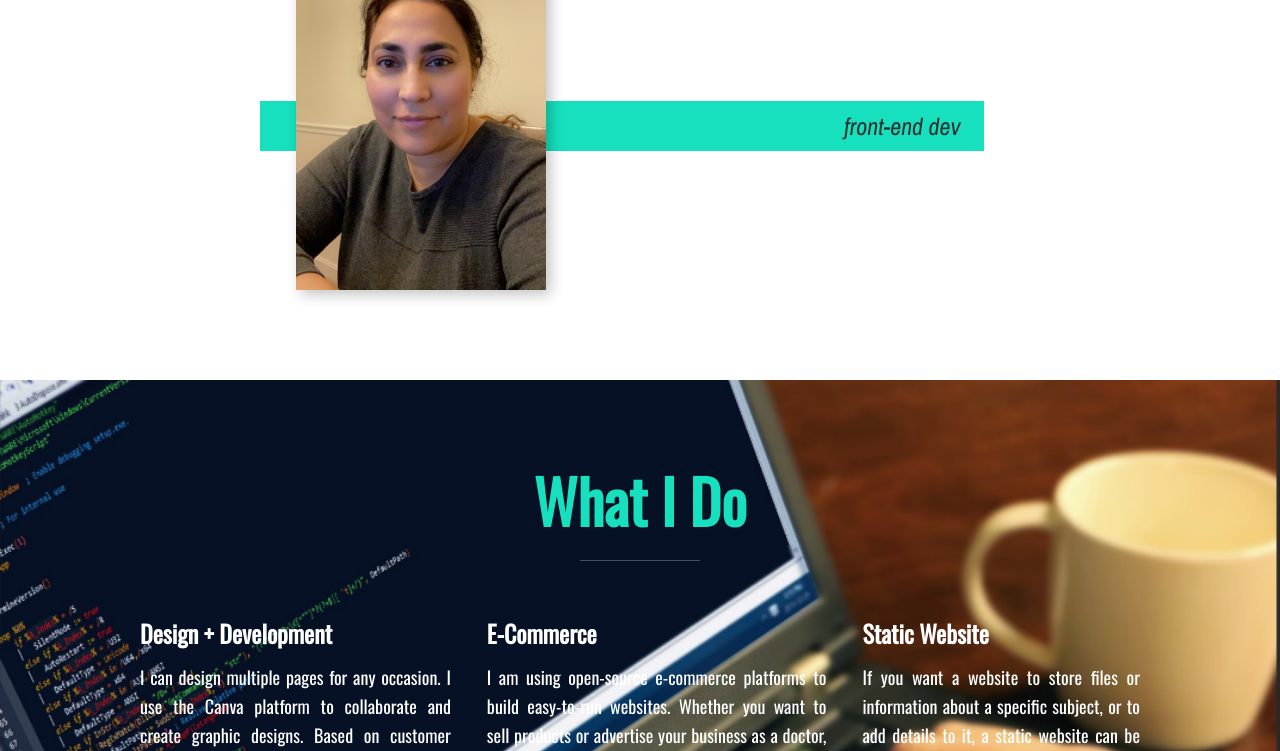
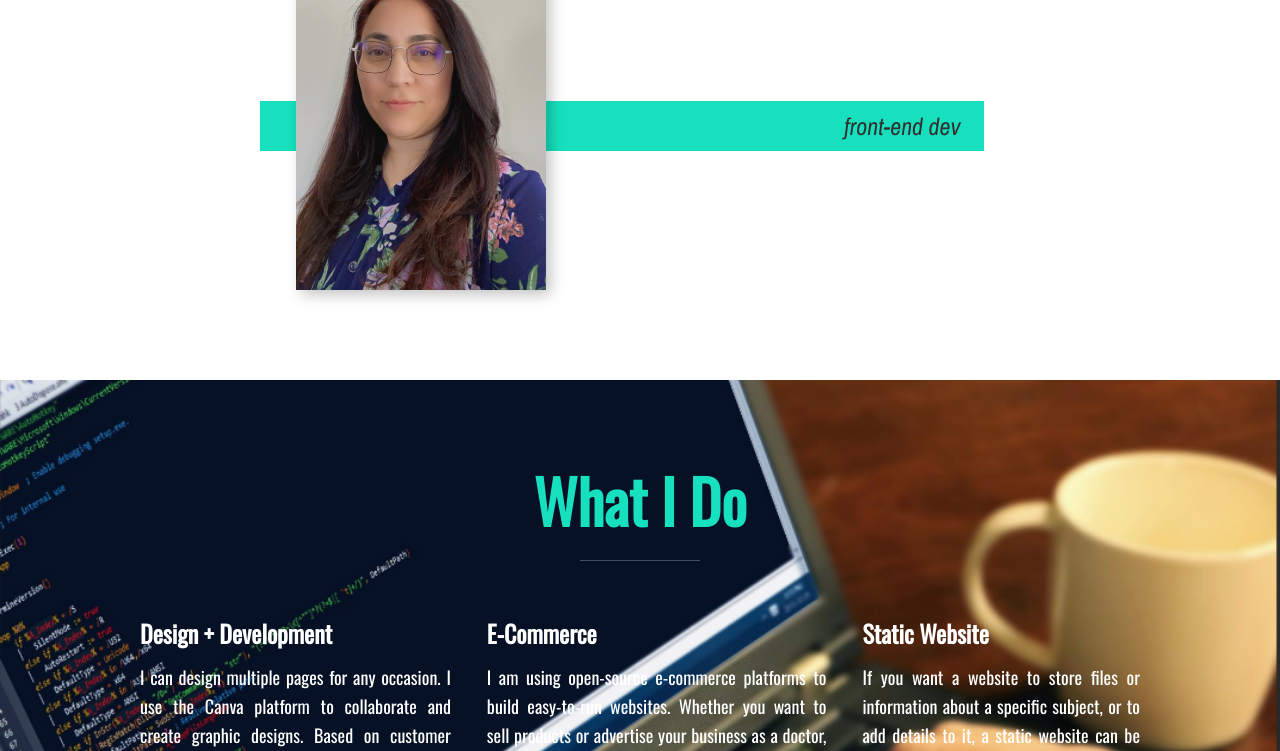
Before and after one commit to MSaadat1/portfolio-website, a plain HTML site: page index.html in a window 1280 px wide. Shown: the part 349-1100 px from the top of the page. Drawn offline with nearby package versions, Linux system fonts and the light colour scheme.

Commit message:
change photo

```diff
--- a/index.html
+++ b/index.html
@@ -53,7 +53,7 @@
       </h1>
       <p class="section--subtitle section--subtitle--intro">front-end dev</p>
       <img
-        src="img/my-img.JPG"
+        src="img/my-img2.JPG"
         alt="a picture of Mezhgan Saadat smiling"
         class="intro--img"
       />
```
